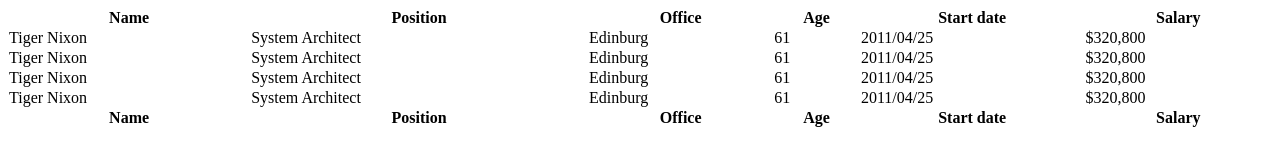
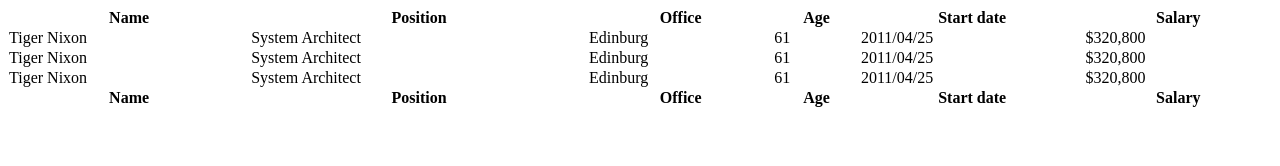
Before and after one commit to FilipoMRCaldas/Programa-oParaWeb, a plain HTML site: page Data Tables.html in a window 1280 px wide. Drawn offline with Linux system fonts and the light colour scheme.

Commit message:
removi um Tiger Nixon

```diff
--- a/Data Tables.html
+++ b/Data Tables.html
@@ -56,14 +56,6 @@
             <td>2011/04/25</td>
             <td>$320,800</td>
         </tr>
-        <tr>
-            <td>Tiger Nixon</td>
-            <td>System Architect</td>
-            <td>Edinburg</td>
-            <td>61</td>
-            <td>2011/04/25</td>
-            <td>$320,800</td>
-        </tr>
 
     </tbody>
 </table>
```
